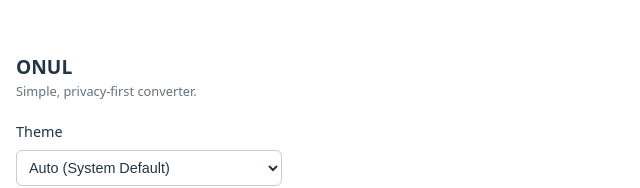
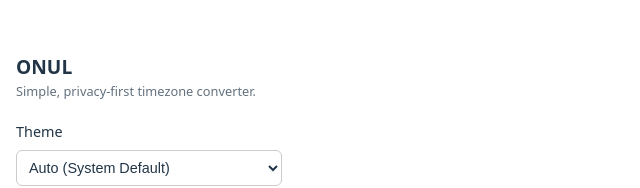
Before and after one commit to gongahkia/onul, a Preact app: page / in a window 1280 px wide. Shown: the part 112-300 px from the top of the page, without its empty margins (0-640 px from the left). Built offline with nearby package versions, Linux system fonts and the light colour scheme.

Commit message:
feat(app): in its base state this already looks good to go

```diff
--- a/src/app.tsx
+++ b/src/app.tsx
@@ -66,7 +66,7 @@ export function App() {
     <div class="container">
       <header>
         <h1>ONUL</h1>
-        <p>Simple, privacy-first converter.</p>
+        <p>Simple, privacy-first timezone converter.</p>
       </header>
 
       <section class="setting-group">
```
